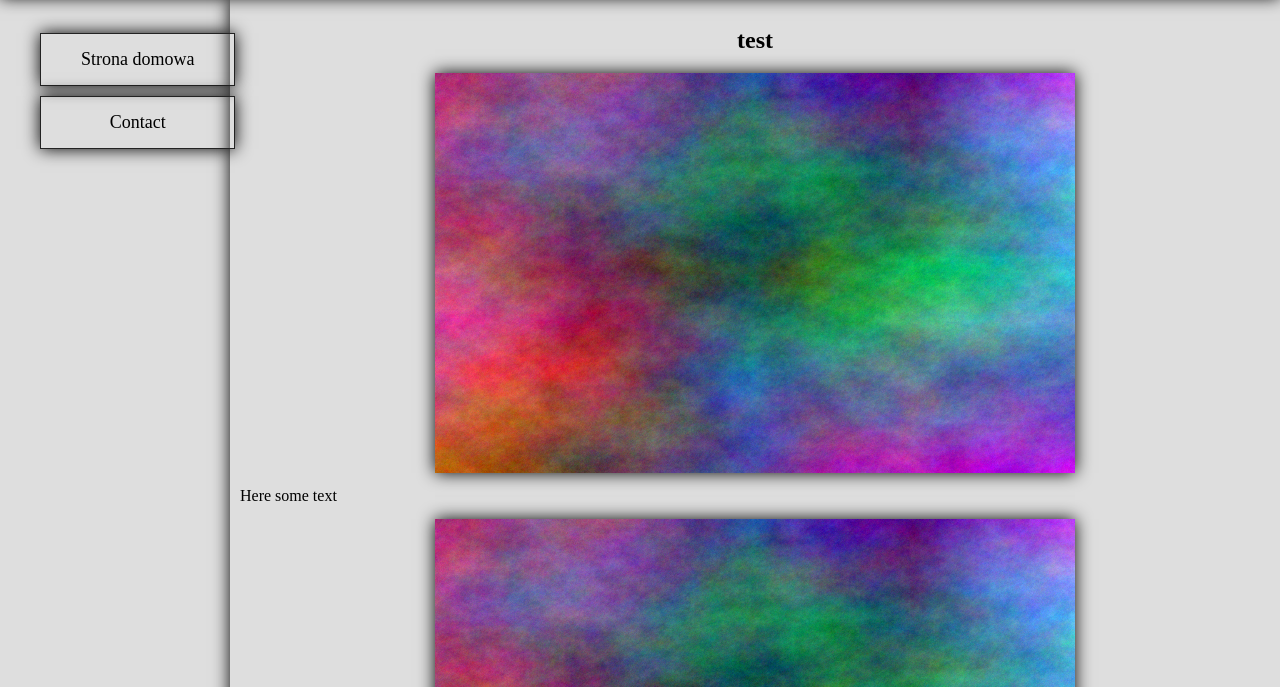
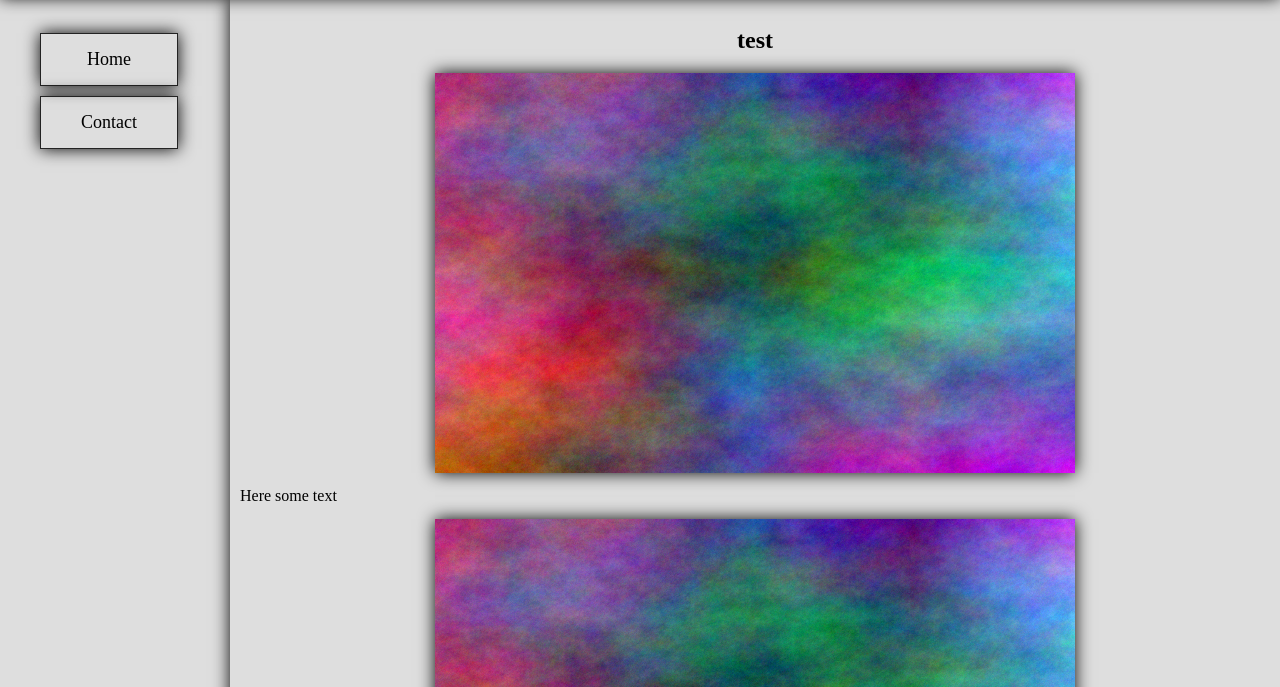
Before and after one commit to CStanKonrad/CStanKonrad.github.io, a plain HTML site: page index.html in a window 1280 px wide. Shown: the part 113-800 px from the top of the page. Drawn offline with Linux system fonts and the light colour scheme.

Commit message:
Update index.html

```diff
--- a/index.html
+++ b/index.html
@@ -15,7 +15,7 @@
 	</header>
 	<aside class="CMenu">
 		<ul>
-			<li><a href="index.html">Strona domowa</a></li>
+			<li><a href="index.html">Home</a></li>
 			<li><a href="contact.html">Contact</a></li>
 		</ul>
 		<div id="IContact">
```
